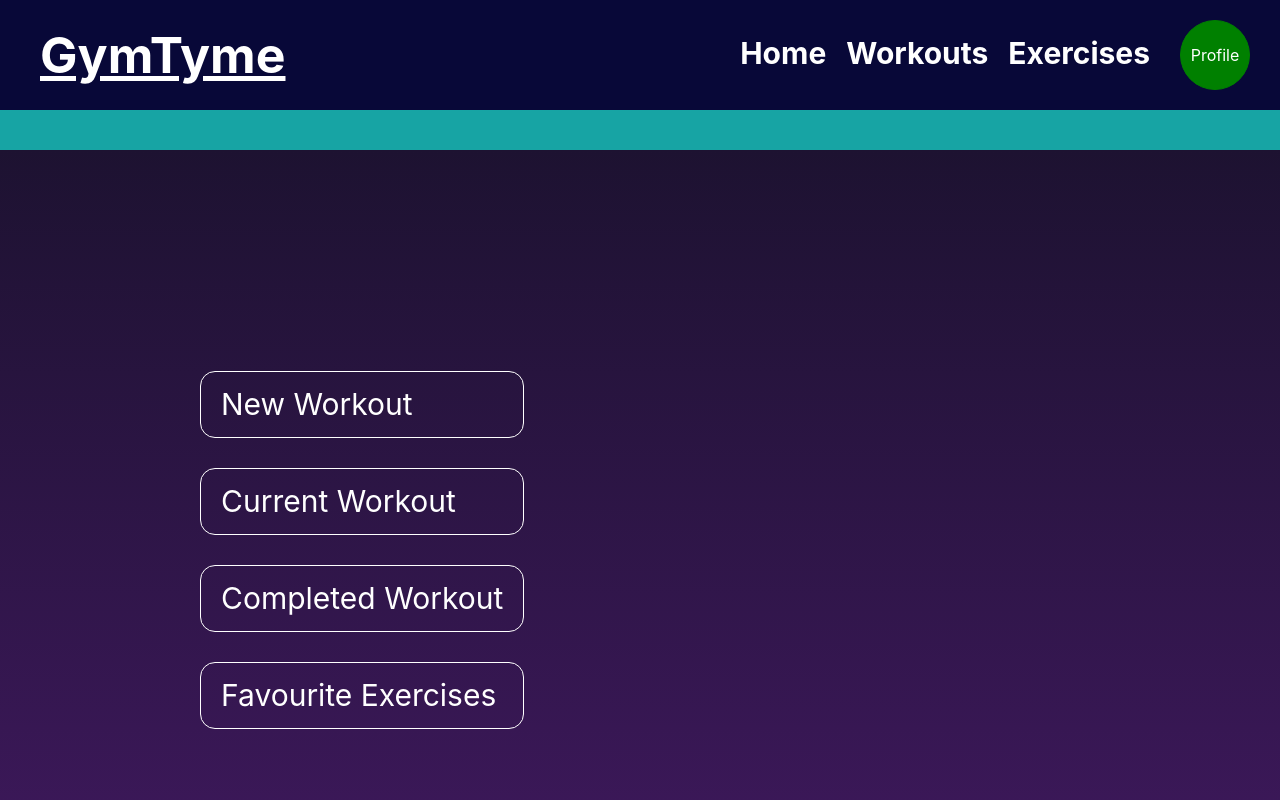
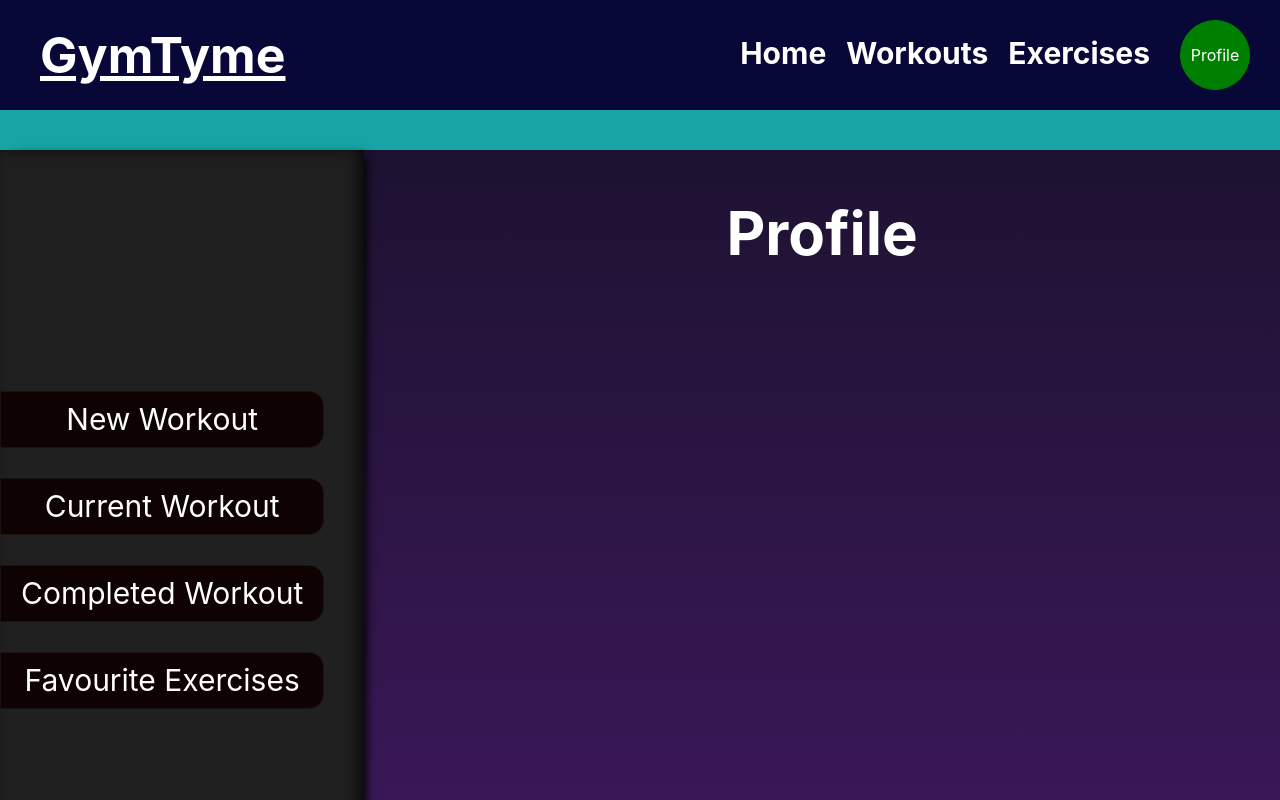
Before and after one commit to Satokii/gymtyme, a React (Vite) app: page /profile in a window 1280 px wide. Shown: the top 800 px of the page. Built offline with nearby package versions, Linux system fonts and the light colour scheme.

Commit message:
styling added to profile page

```diff
--- a/src/App.jsx
+++ b/src/App.jsx
@@ -3,11 +3,13 @@ import Home from './components/home'
 import Workouts from './components/workouts'
 import Exercises from './components/exercises'
 import Footer from './components/footer'
-import './App.css'
 import { useState } from 'react'
 import { Route, Routes } from 'react-router-dom'
 import ExerciseData from './data/exercise'
 import Profile from './components/profile'
+
+import './App.css'
+import './styles/animations.css'
 
 function App() {
 
--- a/src/components/exercises/index.jsx
+++ b/src/components/exercises/index.jsx
@@ -49,7 +49,9 @@ function Exercises({ exercises, setExercises, newWorkout, setNewWorkout, favouri
         <section className="exercises-container grid">
             <div>
                 <h2 className="workout-preview-header grid">Workout Preview</h2>
-                <NewWorkoutTable newWorkout={newWorkout} setNewWorkout={setNewWorkout} />
+                <div className='workout-preview-table'>
+                    <NewWorkoutTable newWorkout={newWorkout} setNewWorkout={setNewWorkout} />
+                </div>
             </div>
             <div>
                 <h2 className="exercises-header">Exercise Suggestions</h2>
--- a/src/components/profile/index.jsx
+++ b/src/components/profile/index.jsx
@@ -10,22 +10,26 @@ function Profile({ newWorkout, setNewWorkout, currentWorkout, setCurrentWorkout,
         {
             title:'New Workout',
             className: 'inactive',
-            click: 'new'
+            click: 'new',
+            id: 'nav-new'
         },
         {
             title: 'Current Workout',
             className: 'inactive',
-            click: 'current'
+            click: 'current',
+            id: 'nav-current'
         },
         {
             title: 'Completed Workout',
             className: 'inactive',
-            click: 'completed'
+            click: 'completed',
+            id: 'nav-completed'
         },
         {
             title: 'Favourite Exercises',
             className: 'inactive',
-            click: 'favourites'
+            click: 'favourites',
+            id: 'nav-favourites'
         }
     ]
 
@@ -51,6 +55,7 @@ function Profile({ newWorkout, setNewWorkout, currentWorkout, setCurrentWorkout,
                     {selectedNav.map((nav, index) =>
                         <li
                             key={`${nav.title}-${index}`}
+                            id={nav.id}
                             className={nav.className}
                             onClick={(e) => {
                                 toggleSelectedNav(e)
@@ -62,6 +67,8 @@ function Profile({ newWorkout, setNewWorkout, currentWorkout, setCurrentWorkout,
                 </ul>
             </nav>
             <div className='profile--menu-pages-container grid'>
+                <h3 className='profile--header'>Profile</h3>
+                <div>
                     {showPage === 'new' && <NewWorkout newWorkout={newWorkout} setNewWorkout={setNewWorkout} currentWorkout={currentWorkout} setCurrentWorkout={setCurrentWorkout} showNewWorkout={showNewWorkout} setShowNewWorkout={setShowNewWorkout} />}
                     {showPage === 'current' && <CurrentWorkout currentWorkout={currentWorkout} setCurrentWorkout={setCurrentWorkout} showCurrentWorkout={showCurrentWorkout} setShowCurrentWorkout={setShowCurrentWorkout} allWorkouts={allWorkouts} setAllWorkouts={setAllWorkouts} />}
                     {showPage === 'completed' && <AllWorkouts allWorkouts={allWorkouts} />}
@@ -70,6 +77,7 @@ function Profile({ newWorkout, setNewWorkout, currentWorkout, setCurrentWorkout,
                         <h3>Menu 4</h3>
                     </section>}
                 </div>
+            </div>
         </section>
     )
 }
--- a/src/components/workouts/index.jsx
+++ b/src/components/workouts/index.jsx
@@ -20,6 +20,7 @@ function Workouts({ newWorkout, setNewWorkout, currentWorkout, setCurrentWorkout
 
     return (
         <section className='workouts-container grid'>
+            <div className='workouts-content grid'>
                 <h2 className='workouts-header'>Workouts</h2>
                 <div className='workouts-info-container grid'>
                     <h3>Welcome to the workouts page.</h3>
@@ -37,6 +38,7 @@ function Workouts({ newWorkout, setNewWorkout, currentWorkout, setCurrentWorkout
                     {toggleShow === 'current' && <CurrentWorkout currentWorkout={currentWorkout} setCurrentWorkout={setCurrentWorkout} showCurrentWorkout={showCurrentWorkout} setShowCurrentWorkout={setShowCurrentWorkout} allWorkouts={allWorkouts} setAllWorkouts={setAllWorkouts} />}
                     {toggleShow === 'all' && <AllWorkouts allWorkouts={allWorkouts} />}
                 </div>
+            </div>
         </section>
     )
 }
--- /dev/null
+++ b/src/styles/animations.css
@@ -0,0 +1,18 @@
+/* ANIMATIONS */
+@keyframes fade-in {
+    from {
+        opacity: 0;
+    }
+    to {
+      opacity: 1;
+    }
+}
+
+@keyframes slide-right {
+    from {
+        transform: translateX(-350px);
+    }
+    to {
+        transform: translateX(0);
+    }
+}
--- a/src/styles/exercises.css
+++ b/src/styles/exercises.css
@@ -15,15 +15,29 @@
     padding-bottom: 30px;
     font-size: 40px;
     height: 100px;
+    opacity: 0;
+    animation: 2s ease 0.2s forwards fade-in;
 }
 
 .exercises-header {
     padding-bottom: 30px;
     font-size: 60px;
     height: 100px;
+    opacity: 0;
+    animation: 2s ease 0.7s forwards fade-in;
+}
+
+.workout-preview-table {
+    opacity: 0;
+    animation: 2s ease 0.5s forwards fade-in;
 }
 
 /* EXERCISES LIST */
+.exercises-list {
+    opacity: 0;
+    animation: 2s ease 1.1s forwards fade-in;
+}
+
 /* INDIVIDUAL EXERCISE ITEM */
 .exercise-item-container {
     grid-template-columns: 300px repeat(2, 120px) repeat(3, auto);
--- a/src/styles/home.css
+++ b/src/styles/home.css
@@ -27,7 +27,6 @@
 
 .home-container {
     display: none;
-    background: linear-gradient(#1d1231, #411960);
 }
 
 .home-container:target {
@@ -43,22 +42,15 @@
 .content {
     grid-template-rows: 60px repeat(2, auto);
     gap: 40px;
+    width: 100vw;
+    height: 100vh;
     align-items: center;
     justify-items: center;
     position: relative;
     padding: 100px 200px;
     color: #fff;
-    animation: 1s zoom-in;
     text-align: center;
-}
-
-@keyframes zoom-in {
-   from {
-    transform: scale(0);
-   }
-   to  {
-    transform: scale(1);
-   }
+    background: linear-gradient(#1d1231, #411960);
 }
 
 /* SUB HEADER */
@@ -67,7 +59,7 @@
     font-size: 60px;
     color: turquoise;
     opacity: 0;
-    animation: 2s ease-in 0.2s 1 forwards fade-in;
+    animation: 2s ease 0.2s forwards fade-in;
 }
 
 /* OPTIONS LIST */
@@ -78,7 +70,7 @@
     list-style-position: inside;
     padding: 30px;
     opacity: 0;
-    animation: 2s ease-in 0.9s 1 forwards fade-in;
+    animation: 2s ease 0.9s forwards fade-in;
 }
 
 .home-options-list > li {
@@ -108,7 +100,7 @@
     border: solid 1px white;
     border-radius: 20px;
     opacity: 0;
-    animation: 2s ease-in 1.3s 1 forwards fade-in;
+    animation: 2s ease 1.3s forwards fade-in;
 }
 
 .home-gif-main {
@@ -118,12 +110,3 @@
 .home-gif-alt {
     box-shadow: 0 0 5px lime, 0 0 20px lime, 0 0 50px limegreen;
 }
-
-@keyframes fade-in {
-    from {
-        opacity: 0;
-    }
-    to {
-      opacity: 1;
-    }
-}
--- a/src/styles/profile/profile.css
+++ b/src/styles/profile/profile.css
@@ -2,7 +2,6 @@
 .profile--container {
     grid-template-columns: auto 1fr;
     min-height: 100vh;
-    padding: 50px 200px;
     justify-items: center;
     background: linear-gradient(#1d1231, #411960);
     color: white;
@@ -15,6 +14,9 @@
 /* PROFILE NAV BAR */
 .profile--nav {
     align-content: center;
+    background-color : #212020;
+    box-shadow: inset -8px 0 20px -6px black, 8px 0 10px -6px black;
+    padding-right: 40px;
 }
 
 .profile--nav-list {
@@ -24,21 +26,67 @@
 }
 
 .profile--nav-list li {
-    border: solid 1px white;
-    border-radius: 15px;
-    padding: 10px 20px;
-    /* font-weight: bold; */
+    border: solid 1px #171313;
+    border-top-right-radius: 15px;
+    border-bottom-right-radius: 15px;
+    padding: 5px 20px;
+    background-color: #0f0202;
+    text-align: center;
+    transition: 0.6s;
 }
 
 .profile--nav-list li:hover {
-    background-color: red;
+    cursor: pointer;
+    background-color: black;
+    transform: translate(20px, -5px);
+    border-color: #db9200;
+    box-shadow: 1px 1px 5px goldenrod, -1px -1px 10px red, 0 0 10px white;
 }
 
 .active {
-    color: red;
+    color: #db0adb;
+    box-shadow: 1px 1px 5px goldenrod, -1px -1px 10px red, 0 0 10px white;
+}
+
+#nav-new {
+    opacity: 0;
+    animation-name: fade-in, slide-right;
+    animation-duration: 2s;
+    animation-delay: 0.4s;
+    animation-fill-mode: forwards;
+}
+#nav-current {
+    opacity: 0;
+    animation-name: fade-in, slide-right;
+    animation-duration: 2s;
+    animation-delay: 0.6s;
+    animation-fill-mode: forwards;
+}
+#nav-completed {
+    opacity: 0;
+    animation-name: fade-in, slide-right;
+    animation-duration: 2s;
+    animation-delay: 0.8s;
+    animation-fill-mode: forwards;
+}
+#nav-favourites {
+    opacity: 0;
+    animation-name: fade-in, slide-right;
+    animation-duration: 2s;
+    animation-delay: 1s;
+    animation-fill-mode: forwards;
 }
 
 /* PROFILE */
 .profile--menu-pages-container {
+    grid-template-rows: 60px 1fr;
+    padding: 50px 200px;
     align-content: center;
 }
+
+.profile--header {
+    font-size: 60px;
+    text-align: center;
+    opacity: 0;
+    animation: 2s ease 0.2s forwards fade-in;
+}
--- a/src/styles/workouts/new-workout.css
+++ b/src/styles/workouts/new-workout.css
@@ -13,11 +13,10 @@
 /* ADD EXERCISE HINT */
 .add-exercise-hint {
     margin-bottom: 10px;
-    font-size: 24px;
+    font-size: 26px;
     font-weight: 500;
-    color: turquoise;
-    color: white;
-    text-shadow: 0 0 5px turquoise, 0 0 20px turquoise, 0 0 40px turquoise, 0 0 60px turquoise;
+    color: rgb(250, 243, 240);
+    text-shadow: 2px 2px black, 0 0 5px turquoise, 0 0 10px turquoise, 0 0 20px turquoise;
 }
 
 /* ADD EXERCISE BUTTON */
--- a/src/styles/workouts/workouts.css
+++ b/src/styles/workouts/workouts.css
@@ -1,20 +1,30 @@
 /* WORKOUTS */
 .workouts-container {
+    min-height: 100vh;
+    justify-items: center;
+    background: linear-gradient(#1d1231, #411960);
+}
+
+.workouts-content {
     grid-template-rows: 60px repeat(2, auto) 1fr;
     min-height: 100vh;
+    width: 100%;
     padding: 50px 200px;
     justify-items: center;
-    background: linear-gradient(#1d1231, #411960);
     color: white;
 }
 
 .workouts-header {
     font-size: 60px;
+    opacity: 0;
+    animation: 2s ease 0.2s forwards fade-in;
 }
 
 .workouts-info-container {
     place-items: center;
     font-size: 24px;
+    opacity: 0;
+    animation: 2s ease 0.5s forwards fade-in;
 }
 
 .workouts-info-container > h3 {
@@ -26,6 +36,8 @@
     grid-template-columns: repeat(3, 1fr);
     gap: 30px;
     margin-top: 30px;
+    opacity: 0;
+    animation: 2s ease 0.8s forwards fade-in;
 }
 
 .button-options button {
```
Lines whose indentation alone changed are shown as unchanged.
